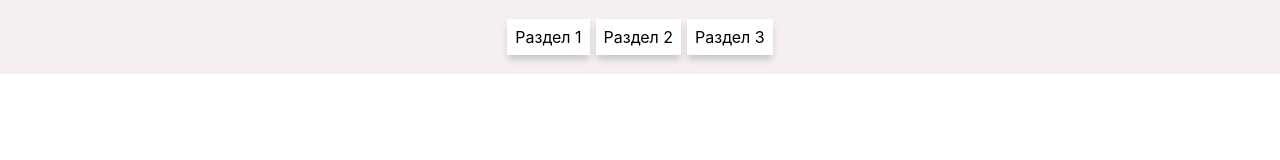
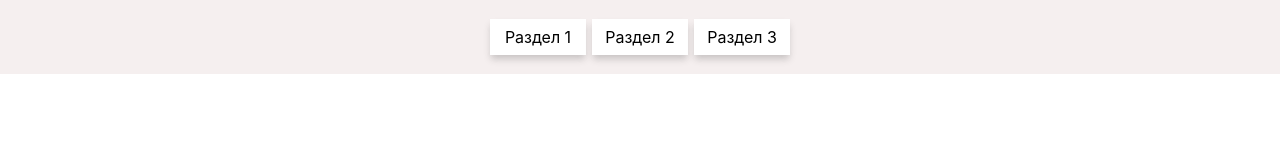
Before and after one commit to CamilleSalikhov/testovoe-frank, a React (Create React App) app: page /1 in a window 1280 px wide. Shown: the top 160 px of the page. Built offline with nearby package versions, Linux system fonts and the light colour scheme.

Commit message:
minor changes

```diff
--- a/src/components/MainMenu.css
+++ b/src/components/MainMenu.css
@@ -20,6 +20,7 @@
     cursor: pointer;
     transition: transform 0.25s cubic-bezier(0.7, 0.98, 0.86, 0.98), box-shadow 0.25s cubic-bezier(0.7, 0.98, 0.86, 0.98);
      background-color: white;
+     min-width: 10vh;
 }
 
 .mainContainer .mainItem:hover {
```
